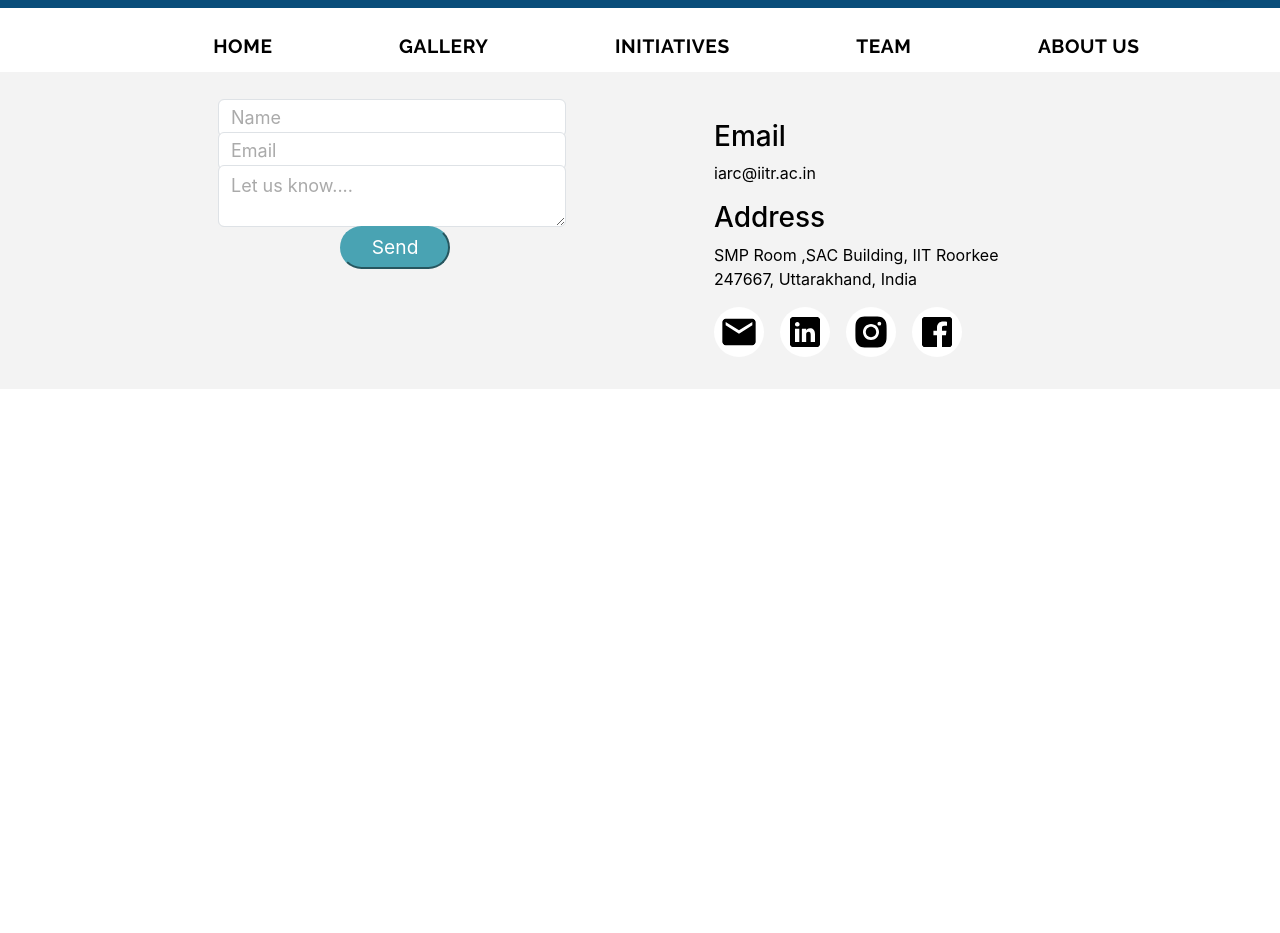
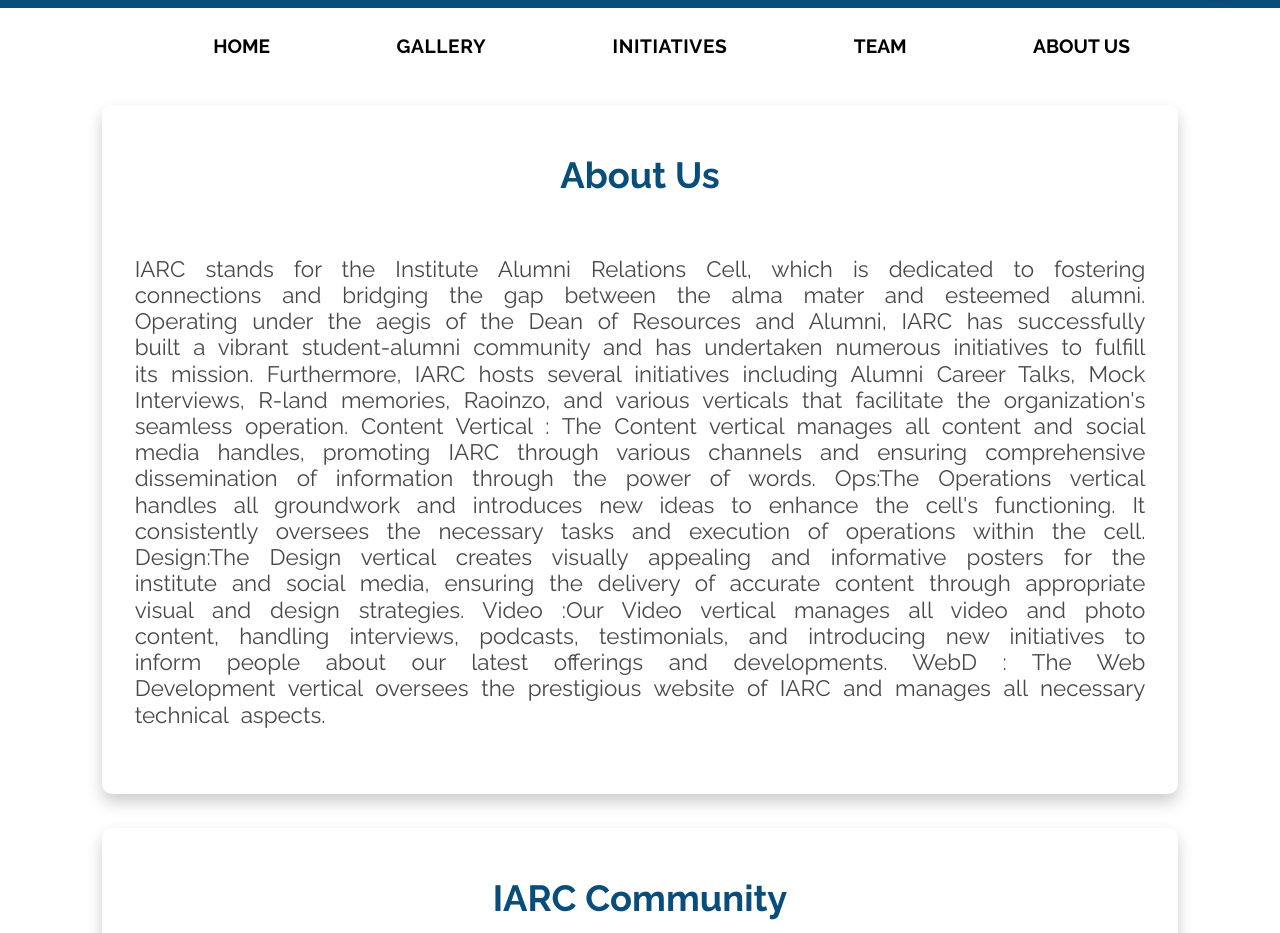
Before and after one commit to parthsaini2004/IARC, a React (Create React App) app: page /aboutus in a window 1280 px wide. Shown: the part 59-992 px from the top of the page. Before the commit the page ends 800 px from the top, so only its background shows below. Built offline with nearby package versions, Linux system fonts and the light colour scheme.

Commit message:
link added

```diff
--- a/src/App.js
+++ b/src/App.js
@@ -13,6 +13,9 @@ import AluminiPodcasts from './components/initiatives/AluminiPodcast';
 import { BrowserRouter, Route, Routes, Link } from 'react-router-dom';
 import { MeetTeam } from './components/MeetTeam/MeetTeam';
 import Contactus from './components/contactus/contactus';
+
+import Aboutus from './components/aboutus/aboutus';
+
 function App() {
   return (
     <>
@@ -31,6 +34,7 @@ function App() {
           <Route path='/legacy-thoughts' element={<LegacyThoughts />} />
           <Route path='/alumini-podcasts' element={<AluminiPodcasts />} />
           <Route path='/team' element={<MeetTeam />} />
+          <Route path='/aboutus' element={<Aboutus />} />
 
         </Routes>
         <Contactus />
--- /dev/null
+++ b/src/components/aboutus/aboutus.css
@@ -0,0 +1,11 @@
+.abt{padding: 2vw 2vw;min-height: 70vw; min-width: 30vw;box-shadow: 0px 8px 16px 0px rgba(0, 0, 0, 0.2);margin: 4vw;border-radius: 1vw;}
+.abt p{font-size: 4vw;color: rgb(8,77,121);text-align: center;padding-bottom: 3vw;}
+.abttt {padding: 2vw 2vw;min-height: 40vw; min-width: 30vw;box-shadow: 0px 8px 16px 0px rgba(0, 0, 0, 0.2);margin: 4vw;border-radius: 1vw;}
+.abttt p{font-size: 4vw;color: rgb(8,77,121);text-align: center;padding-bottom: 3vw;justify-content:space-evenly;}
+
+@media only screen and (max-width: 1000px){
+.in-content {
+    font-size: 3.75vw;
+    line-height: 4.05vw;
+}
+}
--- /dev/null
+++ b/src/components/aboutus/aboutus.jsx
@@ -0,0 +1,31 @@
+
+import React from 'react';
+import '../aboutus/aboutus.css'
+
+
+
+
+
+
+
+
+
+const Aboutus = () => {
+    return (
+        <>
+     <div className="aaa">
+     <div class="in-container"><h1 class="in-title">About Us</h1><p class="in-content">
+     IARC stands for the Institute Alumni Relations Cell, which is dedicated to fostering connections and bridging the gap between the alma mater and esteemed alumni. Operating under the aegis of the Dean of Resources and Alumni, IARC has successfully built a vibrant student-alumni community and has undertaken numerous initiatives to fulfill its mission. Furthermore, IARC hosts several initiatives including Alumni Career Talks, Mock Interviews, R-land memories, Raoinzo, and various verticals that facilitate the organization's seamless operation. Content Vertical : The Content vertical manages all content and social media handles, promoting IARC through various channels and ensuring comprehensive dissemination of information through the power of words. Ops:The Operations vertical handles all groundwork and introduces new ideas to enhance the cell's functioning. It consistently oversees the necessary tasks and execution of operations within the cell. Design:The Design vertical creates visually appealing and informative posters for the institute and social media, ensuring the delivery of accurate content through appropriate visual and design strategies. Video :Our Video vertical manages all video and photo content, handling interviews, podcasts, testimonials, and introducing new initiatives to inform people about our latest offerings and developments. WebD : The Web Development vertical oversees the prestigious website of IARC and manages all necessary technical aspects.
+       </p>
+      </div>
+      <div class="in-container"><h1 class="in-title">IARC Community</h1><p class="in-content">
+      In addition to our alumni network, we boast an IARC community comprising over 1000 students. This community serves as a platform for students to stay connected with us and with each other. Within this community, participants share valuable opportunities and information for mutual benefit
+       </p>
+      </div>
+      </div>
+
+      </>
+    )
+}
+
+export default Aboutus
--- a/src/components/navbar/navbar.jsx
+++ b/src/components/navbar/navbar.jsx
@@ -2,6 +2,8 @@
 // import '../navbar/navbar.css';
 // import {Link} from 'react-router-dom';
 import navTop from './Frame 1411.png';
+
+
 
 // const Navbar = () => {
 //     return (
@@ -178,7 +180,8 @@ function Navbar() {
                 <div className="collapse navbar-collapse" id="navbarSupportedContent">
                     <ul className="navbar-nav ms-auto mb-2 mb-lg-0">
                         <li className="nav-item ">
-                            <a smooth={true} duration={100} to="welcome" className="nav-link" href="/" data-bs-toggle="collapse" data-bs-target=".navbar-collapse.show">Home <span className="sr-only"></span></a>
+                            {/* <a smooth={true} duration={100} to="welcome" className="nav-link" href="/" data-bs-toggle="collapse" data-bs-target=".navbar-collapse.show">Home <span className="sr-only"></span></a> */}
+                            <a smooth={true} duration={100}  className="dropdown-item" href="/" >Home</a>
                         </li>
                         <li className="nav-item">
                             <a smooth={true} duration={100} to="gallery" offset={-110} className="nav-link" href="#" data-bs-toggle="collapse" data-bs-target=".navbar-collapse.show">Gallery</a>
@@ -199,13 +202,15 @@ function Navbar() {
    </ul>
                         </li>
                         <li className="nav-item">
-                            <a  smooth={true} duration={100} to="teamm" offset={-110} className="nav-link" href="/team" data-bs-toggle="collapse" data-bs-target=".navbar-collapse.show">Team</a>
+                            {/* <a  smooth={true} duration={100} to="teamm" offset={-110} className="nav-link" href="/teamm" data-bs-toggle="collapse" data-bs-target=".navbar-collapse.show">Team</a> */}
+                            <a smooth={true} duration={100}  className="dropdown-item" href="/team" >Team</a>
                         </li>
                         {/* <li className="nav-item">
                             <Link smooth={true} duration={100} to="gallery" offset={-110} className="nav-link" href="#" data-bs-toggle="collapse" data-bs-target=".navbar-collapse.show">Gallery</Link>
                         </li> */}
                         <li className="nav-item">
-                            <a smooth={true} duration={100} to="contact" offset={-110} className="nav-link" href="#" data-bs-toggle="collapse" data-bs-target=".navbar-collapse.show">About Us</a>
+
+                            <a smooth={true} duration={100}  className="dropdown-item" href="/aboutus" >About Us</a>
                         </li>
                     </ul>
                 </div>
```
